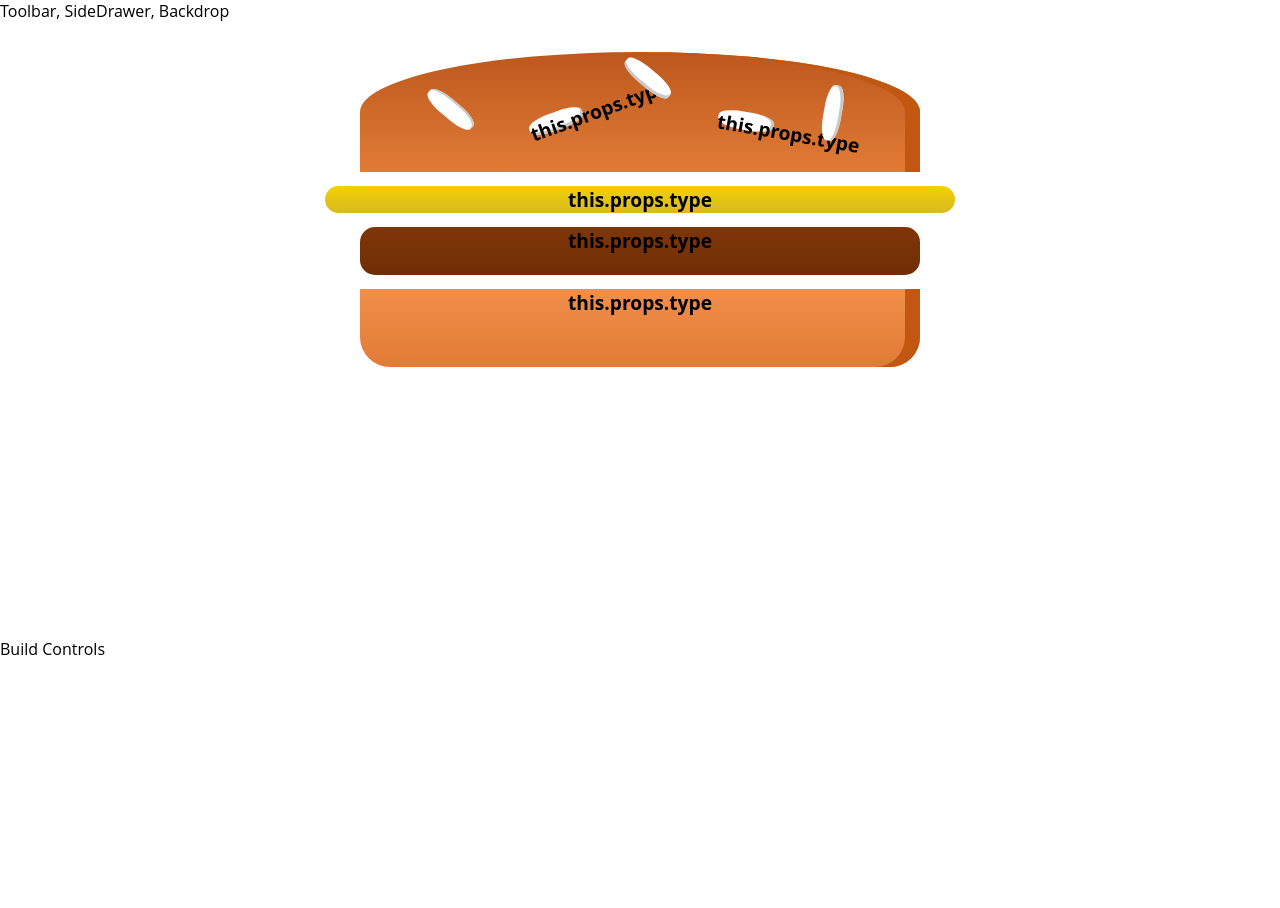
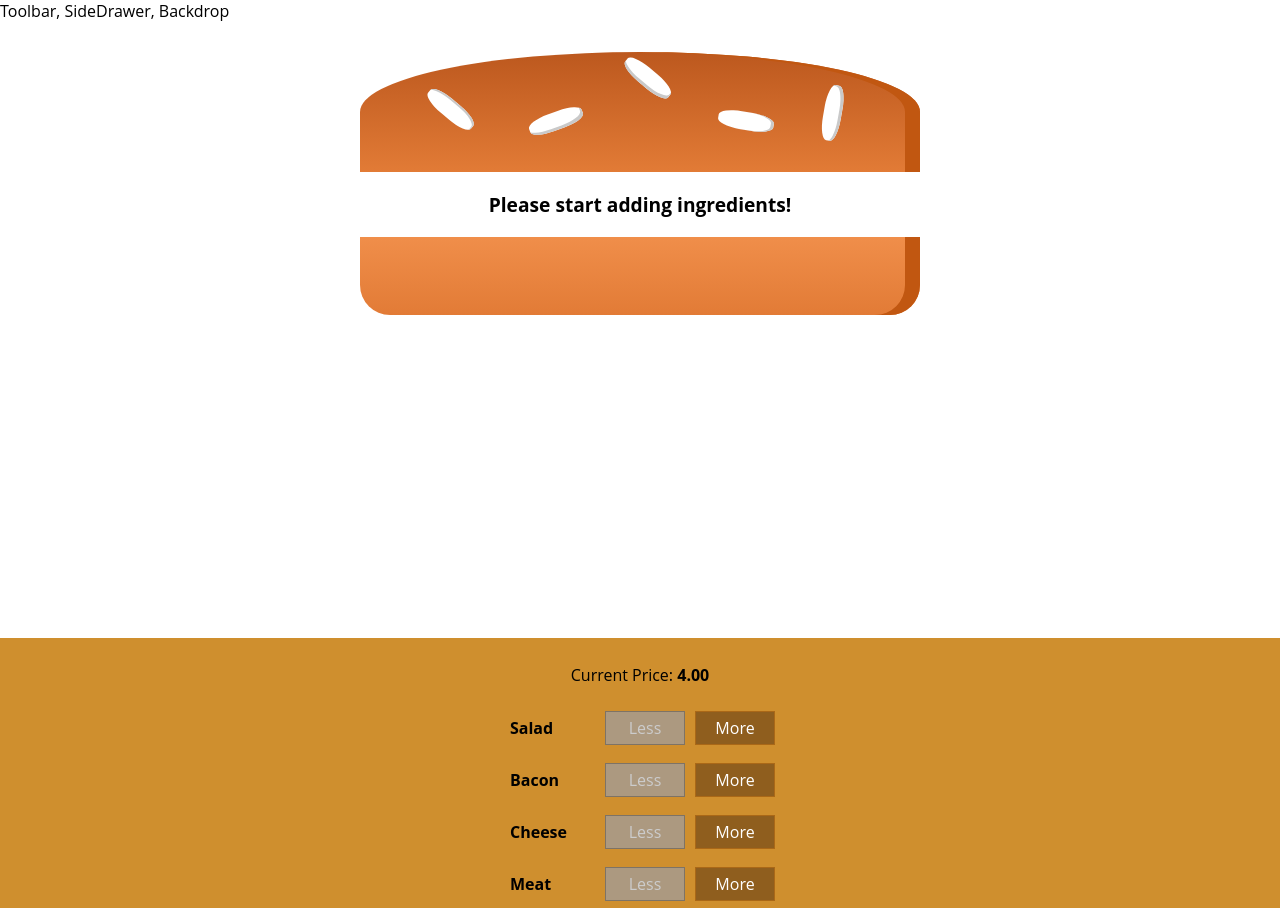
Before and after one commit to marcin-kopanski/react-complete-guide-burger, a React app: page / in a window 1280 px wide. Shown: the top 908 px of the page. Before the commit the page ends 800 px from the top, so only its background shows below. Built offline with nearby package versions, Linux system fonts and the light colour scheme.

Commit message:
burder ingredients dynamicly, burger summary, modal and backdrop

```diff
--- /dev/null
+++ b/src/components/Burger/BuildControls/BuildControl/BuildControl.css
@@ -0,0 +1,56 @@
+.buildControl {
+    display: flex;
+    justify-content: space-between;
+    align-items: center;
+    margin: 5px 0;
+}
+
+.buildControl button {
+    display: block;
+    font: inherit;
+    padding: 5px;
+    margin: 0 5px;
+    width: 80px;
+    border: 1px solid #AA6817;
+    cursor: pointer;
+    outline: none;
+}
+
+.buildControl button:disabled {
+    background-color: #AC9980;
+    border: 1px solid #7E7365;
+    color: #ccc;
+    cursor: default;
+}
+
+.buildControl button:hover:disabled {
+    background-color: #AC9980;
+    color: #ccc;
+    cursor: not-allowed;
+}
+
+.label {
+    padding: 10px;
+    font-weight: bold;
+    width: 80px;
+}
+
+.buildControl .less {
+    background-color: #D39952;
+    color: white;
+}
+
+.buildControl .more {
+    background-color: #8F5E1E;
+    color: white;
+}
+
+.buildControl .less:hover, .buildControl .less:active {
+    background-color: #DAA972;
+    color: white;
+}
+
+.buildControl .more:hover, .buildControl .more:active {
+    background-color: #99703F;
+    color: white;
+}
--- /dev/null
+++ b/src/components/Burger/BuildControls/BuildControl/BuildControl.js
@@ -0,0 +1,13 @@
+import React from 'react';
+
+import classes from './BuildControl.css';
+
+const buildControl = (props) => (
+	<div className={classes.buildControl}>
+		<div className={classes.label}>{props.label}</div>
+		<button onClick={props.removed} className={classes.less} disabled={props.disabled}>Less</button>
+		<button onClick={props.added} className={classes.more}>More</button>
+	</div>
+);
+
+export default buildControl;
--- /dev/null
+++ b/src/components/Burger/BuildControls/BuildControls.css
@@ -0,0 +1,52 @@
+.buildControls {
+    width: 100%;
+    background-color: #CF8F2E;
+    display: flex;
+    flex-flow: column;
+    align-items: center;
+    box-shadow: 0 2px 1px #ccc;
+    margin: auto;
+    padding: 10px 0;
+}
+
+
+.orderButton {
+    background-color: #DAD735;
+    outline: none;
+    cursor: pointer;
+    border: 1px solid #966909;
+    color: #966909;
+    font-family: inherit;
+    font-size: 1.2em;
+    padding: 15px 30px;
+    box-shadow: 2px 2px 2px #966909;
+}
+
+.orderButton:hover, .orderButton:active {
+    background-color: #A0DB41;
+    border: 1px solid #966909;
+    color: #966909;
+}
+
+.orderButton:disabled {
+    background-color: #C7C6C6;
+    cursor: not-allowed;
+    border: 1px solid #ccc;
+    color: #888888;
+}
+
+.orderButton:not(:disabled) {
+    animation: enable 0.3s linear;
+}
+
+@keyframes enable {
+    0% {
+        transform: scale(1);
+    }
+    60% {
+        transform: scale(1.1);
+    }
+    100% {
+        transform: scale(1);
+    }
+}
--- /dev/null
+++ b/src/components/Burger/BuildControls/BuildControls.js
@@ -0,0 +1,33 @@
+import React from 'react';
+
+import BuildControl from './BuildControl/BuildControl';
+
+import classes from './BuildControls.css';
+
+const controls = [
+	{label: 'Salad', type: 'salad' },
+	{label: 'Bacon', type: 'bacon' },
+	{label: 'Cheese', type: 'cheese' },
+	{label: 'Meat', type: 'meat' },
+];
+
+const buildControls = (props) => (
+	<div className={classes.buildControls}>
+		<p>Current Price: <strong>{props.price.toFixed(2)}</strong></p>
+		{controls.map(ctrl =>(
+			<BuildControl
+				key={ctrl.label}
+				label={ctrl.label}
+				disabled={props.disabled[ctrl.type]}
+				removed={() => props.ingredientRemoved(ctrl.type)}
+				added={() => props.ingredientAdded(ctrl.type)}/>
+		))}
+
+		<button
+			onClick={() => props.ordered()}
+			className={classes.orderButton}
+			disabled={!props.purchaseable}>ORDER NOW</button>
+	</div>
+);
+
+export default buildControls;
--- a/src/components/Burger/Burger.js
+++ b/src/components/Burger/Burger.js
@@ -4,12 +4,24 @@ import classes from './Burger.css';
 import BurgerIngredient from './BurgerIngredient/BurgerIngredient';
 
 const burger = (props) => {
-	return(
+	let transformedIngredients = Object.keys(props.ingredients)
+		.map(igKey => {
+			return [...Array(props.ingredients[igKey])].map((_, i) => {
+				return <BurgerIngredient key={igKey + i} type={igKey}/>;
+			});
+		})
+		.reduce((arr, el) => {
+			return arr.concat(el);
+		}, []);
+
+	if (transformedIngredients.length === 0) {
+		transformedIngredients = <p>Please start adding ingredients!</p>;
+	}
+	return (
 		<div className={classes.burger}>
-			<BurgerIngredient type={"bread-top"} />
-			<BurgerIngredient type={"cheese"} />
-			<BurgerIngredient type={"meat"} />
-			<BurgerIngredient type={"bread-bottom"} />
+			<BurgerIngredient type={"bread-top"}/>
+			{transformedIngredients}
+			<BurgerIngredient type={"bread-bottom"}/>
 		</div>
 	);
 };
--- a/src/components/Burger/BurgerIngredient/BurgerIngredient.js
+++ b/src/components/Burger/BurgerIngredient/BurgerIngredient.js
@@ -10,32 +10,32 @@ class BurgerIngredient extends Component {
 
 		switch (this.props.type) {
 			case('bread-bottom'):
-				ingredient = <div className={classes.BreadBottom}>this.props.type</div>;
+				ingredient = <div className={classes.BreadBottom}></div>;
 				break;
 
 			case('bread-top'):
 				ingredient = (
 					<div className={classes.BreadTop}>
-						<div className={classes.Seeds1}>this.props.type</div>
-						<div className={classes.Seeds2}>this.props.type</div>
+						<div className={classes.Seeds1}></div>
+						<div className={classes.Seeds2}></div>
 					</div>
 				);
 				break;
 
 			case('meat'):
-				ingredient = <div className={classes.Meat}>this.props.type</div>;
+				ingredient = <div className={classes.Meat}></div>;
 				break;
 
 			case('cheese'):
-				ingredient = <div className={classes.Cheese}>this.props.type</div>;
+				ingredient = <div className={classes.Cheese}></div>;
 				break;
 
 			case('bacon'):
-				ingredient = <div className={classes.Bacon}>this.props.type</div>;
+				ingredient = <div className={classes.Bacon}></div>;
 				break;
 
 			case('salad'):
-				ingredient = <div className={classes.Salad}>this.props.type</div>;
+				ingredient = <div className={classes.Salad}></div>;
 				break;
 
 			default:
--- /dev/null
+++ b/src/components/Burger/OrderSummary/OrderSummary.js
@@ -0,0 +1,25 @@
+import React from 'react';
+
+const orderSummary = (props) => {
+	const ingredientSummary = Object.keys(props.ingredients)
+		.map(igKey => {
+			return (
+				<li key={igKey}>
+					<span style={{textTransform: 'capitalize'}}>{igKey}</span>: {props.ingredients[igKey]}
+				</li>
+			);
+		});
+
+	return (
+		<React.Fragment>
+			<h3>Your Order</h3>
+			<p>A delicious burger with the following ingredients:</p>
+			<ul>
+				{ingredientSummary}
+			</ul>
+			<p>Continue to checkout?</p>
+		</React.Fragment>
+	);
+};
+
+export default orderSummary;
--- /dev/null
+++ b/src/components/ui/Backdrop/Backdrop.css
@@ -0,0 +1,9 @@
+.backdrop {
+    width: 100%;
+    height: 100%;
+    position: fixed;
+    z-index: 100;
+    left: 0;
+    top: 0;
+    background-color: rgba(0, 0, 0, 0.5);
+}
--- /dev/null
+++ b/src/components/ui/Backdrop/Backdrop.js
@@ -0,0 +1,9 @@
+import React from 'react';
+
+import classes from './Backdrop.css';
+
+const backdrop = (props) => (
+	props.show ? <div className={classes.backdrop} onClick={props.clicked}></div> : null
+);
+
+export default backdrop;
--- /dev/null
+++ b/src/components/ui/Modal/Modal.css
@@ -0,0 +1,20 @@
+.modal {
+    position: fixed;
+    z-index: 500;
+    background-color: white;
+    width: 70%;
+    border: 1px solid #ccc;
+    box-shadow: 1px 1px 1px black;
+    padding: 16px;
+    left: 15%;
+    top: 30%;
+    box-sizing: border-box;
+    transition: all 0.3s ease-out;
+}
+
+@media (min-width: 600px) {
+    .modal {
+        width: 500px;
+        left: calc(50% - 250px);
+    }
+}
--- /dev/null
+++ b/src/components/ui/Modal/Modal.js
@@ -0,0 +1,21 @@
+import React from 'react';
+
+import Backdrop from '../Backdrop/Backdrop';
+
+import classes from './Modal.css';
+
+const modal = (props) => (
+	<React.Fragment>
+		<Backdrop show={props.show} clicked={props.modalClosed}/>
+		<div
+			className={classes.modal}
+			style={{
+				transform: props.show ? 'translateY(0)' : 'translateY(-100vh)',
+				opacity: props.show ? '1' : '0'
+			}}>
+			{props.children}
+		</div>
+	</React.Fragment>
+);
+
+export default modal;
--- a/src/containers/BurgerBuilder/BurgerBuilder.js
+++ b/src/containers/BurgerBuilder/BurgerBuilder.js
@@ -1,13 +1,123 @@
 import React, {Component} from 'react';
 
 import Burger from '../../components/Burger/Burger';
+import BuildControls from '../../components/Burger/BuildControls/BuildControls';
+import Modal from '../../components/ui/Modal/Modal';
+import OrderSummary from '../../components/Burger/OrderSummary/OrderSummary';
+
+const INGREDIENT_PRICES = {
+	salad: 0.5,
+	cheese: 0.4,
+	meat: 1.3,
+	bacon: 0.7
+};
 
 class BurgerBuilder extends Component {
+	constructor(props) {
+		super(props);
+
+		this.state = {
+			ingredients: {
+				salad: 0,
+				bacon: 0,
+				cheese: 0,
+				meat: 0
+			},
+			totalPrice: 4,
+			purchaseable: false,
+			purchasing: false
+		};
+	}
+
+	updatePurchaseState(ingredients) {
+		const sum = Object.keys(ingredients)
+			.map(igKey => {
+				return ingredients[igKey];
+			})
+			.reduce((sum, el) => {
+				return sum + el;
+			}, 0);
+
+		this.setState({
+			purchaseable: sum > 0
+		});
+	}
+
+	addIngredientHandler = (type) => {
+		const oldCount = this.state.ingredients[type];
+		const updatedCount = oldCount + 1;
+		const updatedIngredients = {
+			...this.state.ingredients
+		};
+		updatedIngredients[type] = updatedCount;
+		const priceAddition = INGREDIENT_PRICES[type];
+		const oldPrice = this.state.totalPrice;
+		const newPrice = oldPrice + priceAddition;
+		this.setState({
+			totalPrice: newPrice,
+			ingredients: updatedIngredients
+		});
+
+		this.updatePurchaseState(updatedIngredients);
+	}
+
+	removeIngredientHandler = (type) => {
+		const oldCount = this.state.ingredients[type];
+
+		if (oldCount <= 0) {
+			return;
+		}
+
+		const updatedCount = oldCount - 1;
+		const updatedIngredients = {
+			...this.state.ingredients
+		};
+		updatedIngredients[type] = updatedCount;
+		const priceAddition = INGREDIENT_PRICES[type];
+		const oldPrice = this.state.totalPrice;
+		const newPrice = oldPrice - priceAddition;
+		this.setState({
+			totalPrice: newPrice,
+			ingredients: updatedIngredients
+		});
+
+		this.updatePurchaseState(updatedIngredients);
+	}
+
+	purchaseHandler = () => {
+		this.setState({
+			purchasing: true
+		});
+	}
+
+	purchaseCancelHandler = () => {
+		this.setState({
+			purchasing: false
+		});
+	}
+
 	render() {
-		return(
+		const disabledInfo = {
+			...this.state.ingredients
+		};
+
+		for (let key in disabledInfo) {
+			disabledInfo[key] = disabledInfo[key] <= 0
+		}
+
+		return (
 			<React.Fragment>
-				<Burger />
-				<div>Build Controls</div>
+				<Modal show={this.state.purchasing} modalClosed={this.purchaseCancelHandler}>
+					<OrderSummary ingredients={this.state.ingredients}/>
+				</Modal>
+				<Burger ingredients={this.state.ingredients}/>
+				<BuildControls
+					disabled={disabledInfo}
+					price={this.state.totalPrice}
+					purchaseable={this.state.purchaseable}
+					ordered={this.purchaseHandler}
+					ingredientRemoved={this.removeIngredientHandler}
+					ingredientAdded={this.addIngredientHandler}/>
 			</React.Fragment>
 		);
 	}
```
